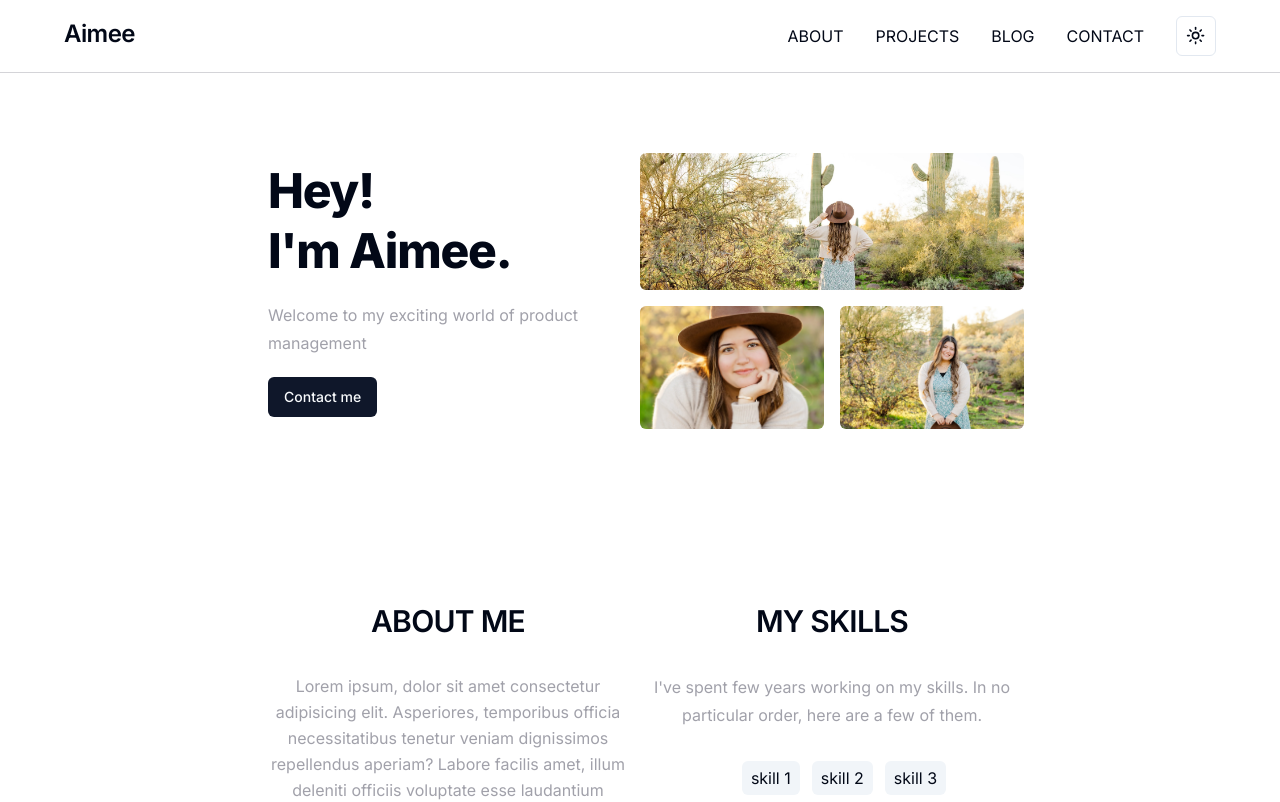
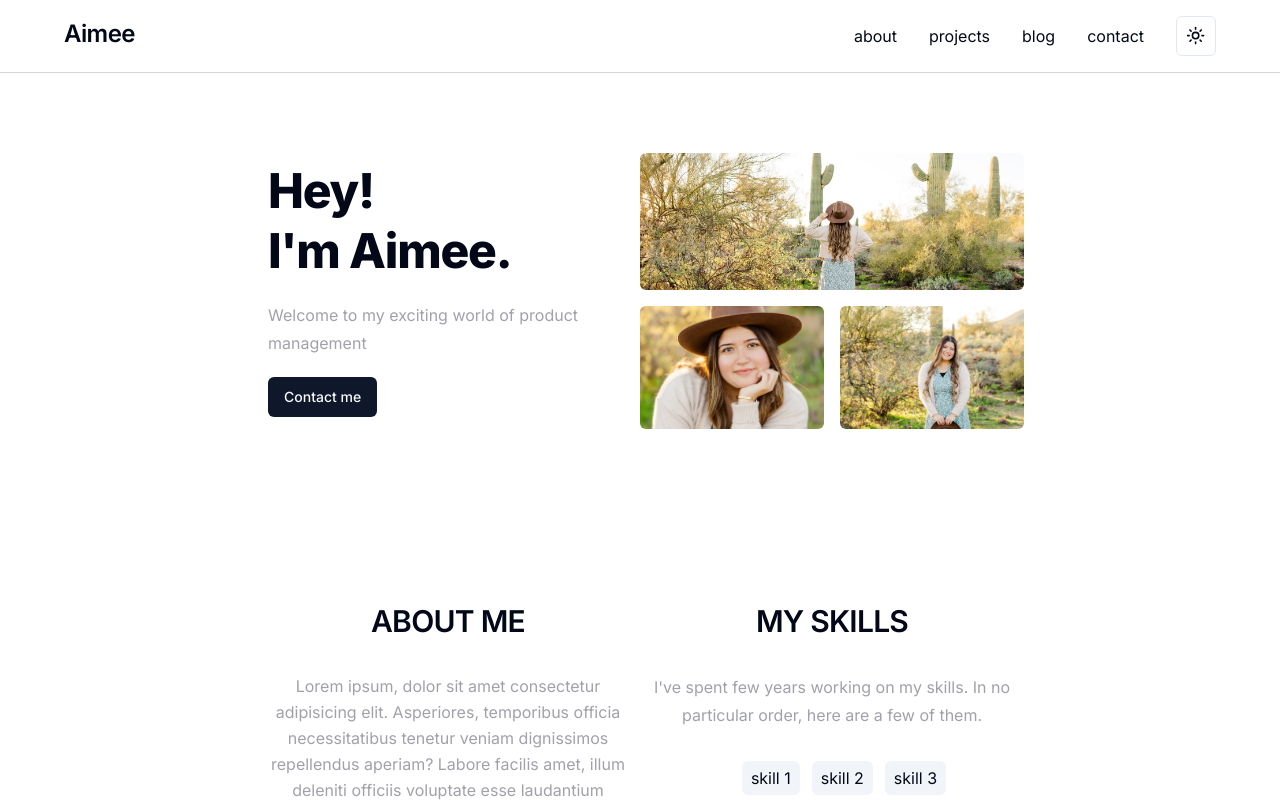
Before and after one commit to VicAv99/aimeeavila, a Next.js app: page / in a window 1280 px wide. Shown: the top 802 px of the page. Built offline with nearby package versions, Linux system fonts and the light colour scheme.

Commit message:
style: lowercase nav items

```diff
--- a/components/navbar.tsx
+++ b/components/navbar.tsx
@@ -38,7 +38,7 @@ export function Navbar() {
           <h3>Aimee</h3>
         </Link>
 
-        <div className="hidden md:flex md:items-center gap-x-8 uppercase">
+        <div className="hidden md:flex md:items-center gap-x-8 lowercase">
           {LINKS.map((link) => (
             <Link
               key={`desktop-${link.href}`}
```
